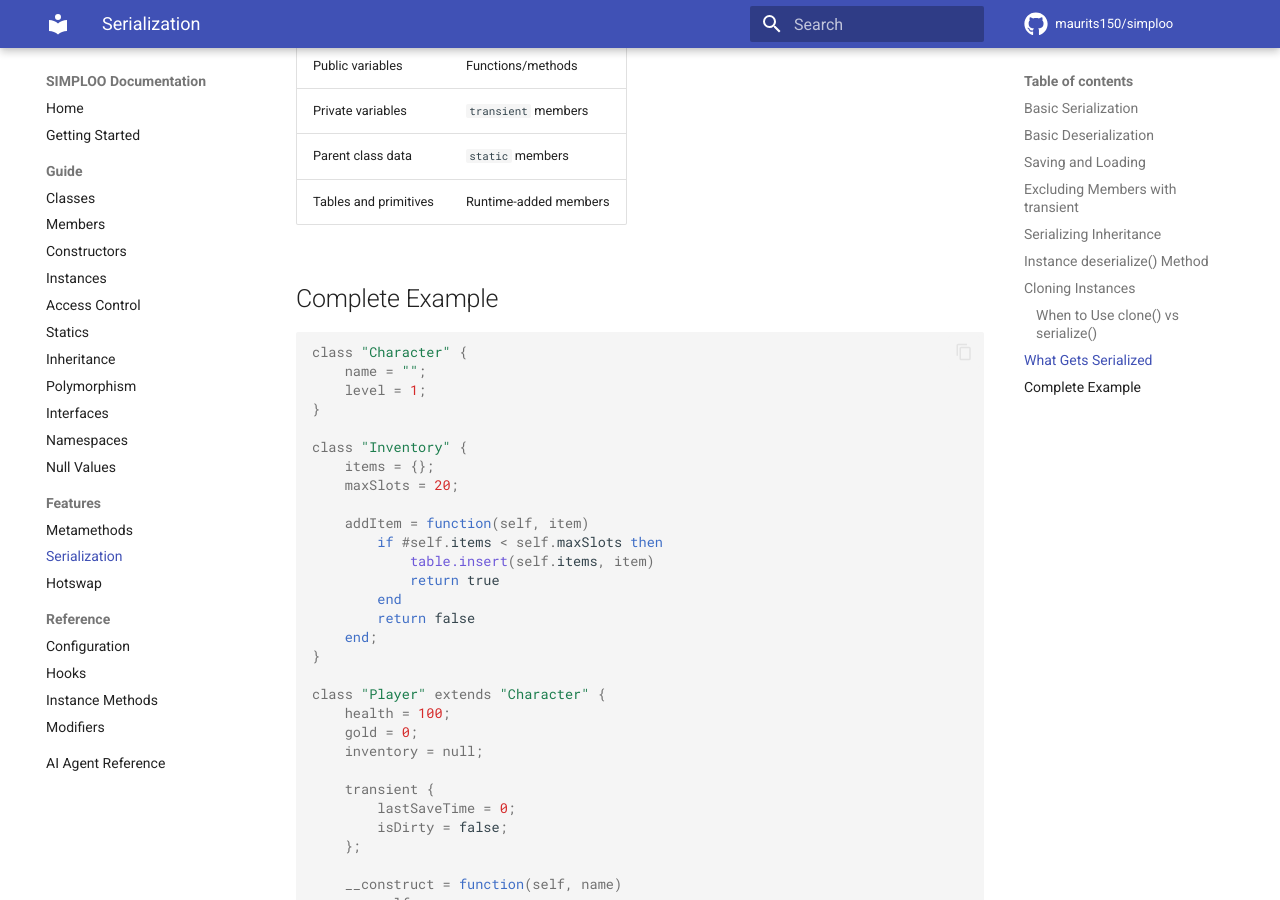
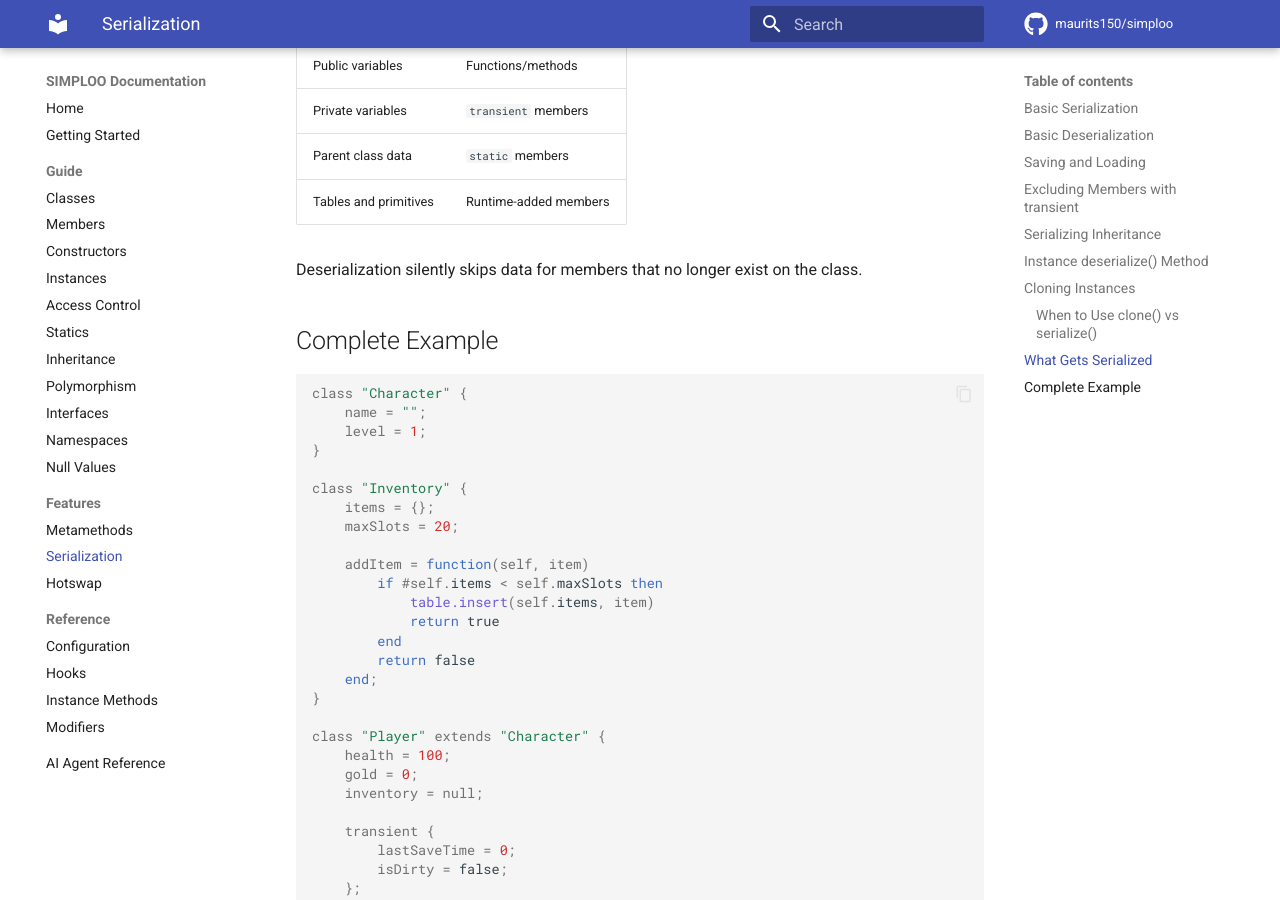
Before and after one commit to maurits150/simploo, an MkDocs documentation site: the page built from docs/features/serialization.md, in a window 1280 px wide and 900 px high, scrolled down 4396 px. Built offline with MkDocs 1.6.1 and Material for MkDocs 9.7.7, drawn with Linux system fonts in a browser that asks for light colours; comment, search, counter and statistics services are not loaded.

Commit message:
docs: note that deserialization skips removed members

````diff
--- a/docs/features/serialization.md
+++ b/docs/features/serialization.md
@@ -222,6 +222,8 @@ print(player.health) -- 75 (unchanged)
 | Parent class data | `static` members |
 | Tables and primitives | Runtime-added members |
 
+Deserialization silently skips data for members that no longer exist on the class.
+
 ## Complete Example
 
 ```lua
````
